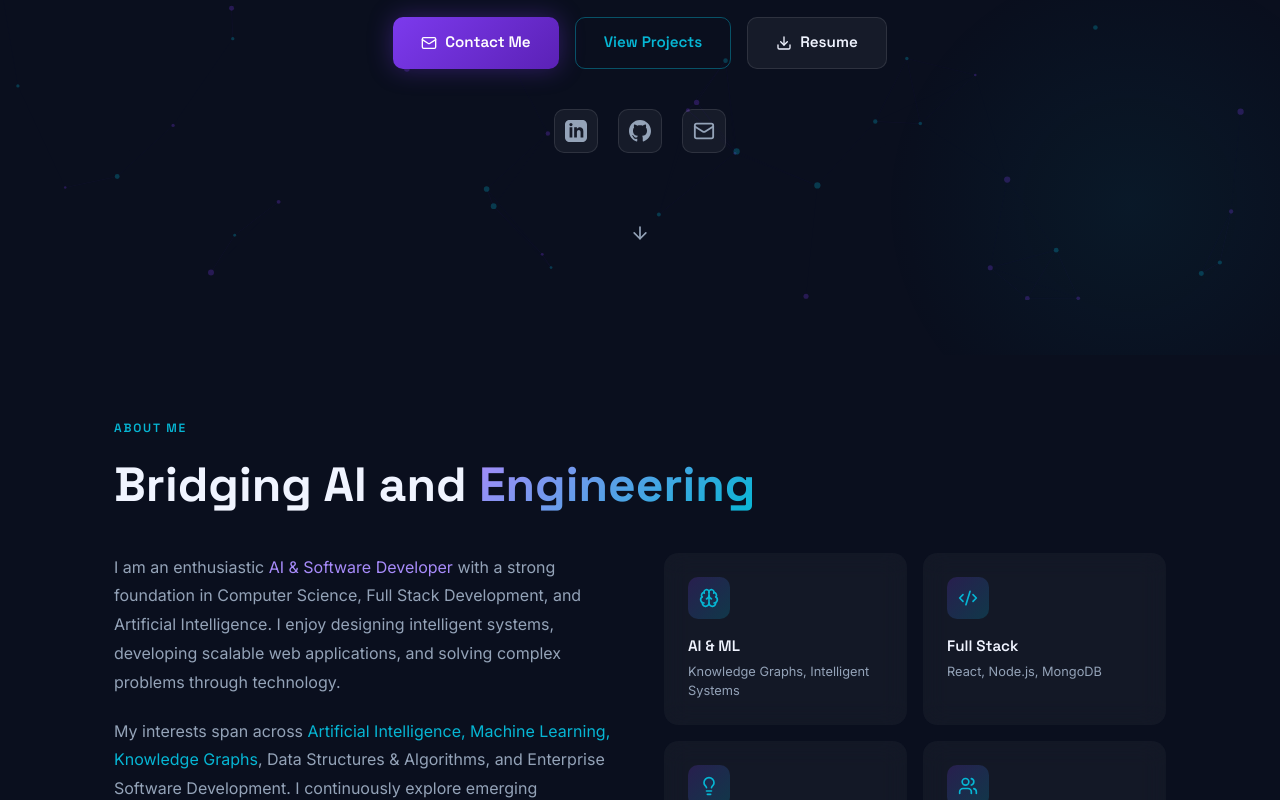
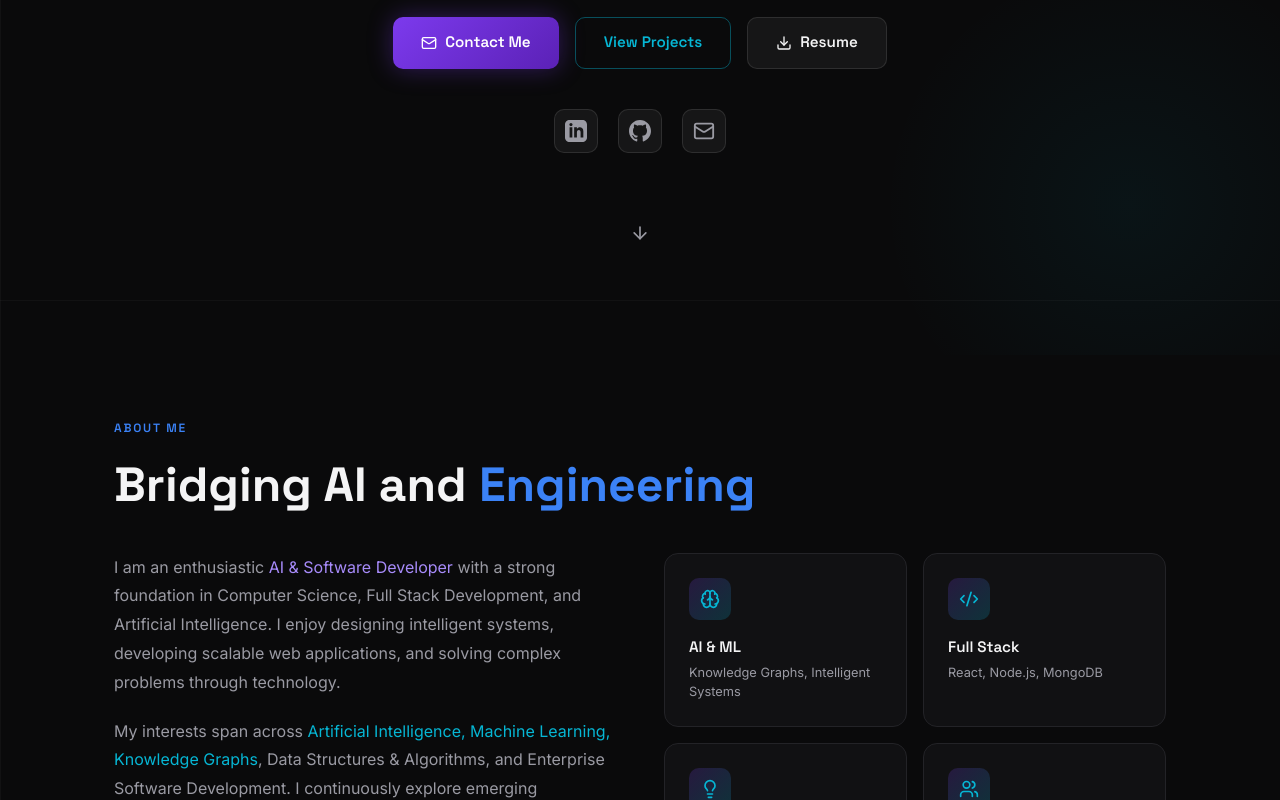
Before and after one commit to priyadharshini-6/Portfolio, a React (Vite) app: page / in a window 1280 px wide. Shown: the part 500-1300 px from the top of the page. Built offline with nearby package versions, Linux system fonts and the light colour scheme.

Commit message:
Update index.css

```diff
--- a/src/index.css
+++ b/src/index.css
@@ -80,3 +80,58 @@ section {
 
 /* ===== Soft light grey theme ===== */
 /* ===== Professional theme (change colours here only) ===== */
+
+
+/* ===== Dark theme, single blue accent (change colours here only) ===== */
+:root {
+  --bg: #0a0a0b;
+  --surface: #111113;
+  --line: #232327;
+  --text: #f4f4f5;
+  --text-muted: #9a9aa3;
+  --accent: #3b82f6;
+  --accent-hover: #60a5fa;
+  --accent-soft: rgba(59, 130, 246, 0.1);
+  --accent-border: rgba(59, 130, 246, 0.3);
+}
+
+html,
+body {
+  background: var(--bg);
+  color: var(--text);
+}
+
+/* Faint grid, like your reference */
+body {
+  background-image:
+    linear-gradient(rgba(255, 255, 255, 0.03) 1px, transparent 1px),
+    linear-gradient(90deg, rgba(255, 255, 255, 0.03) 1px, transparent 1px);
+  background-size: 48px 48px;
+  background-attachment: fixed;
+}
+
+/* Hides the purple floating-dots background */
+canvas {
+  display: none !important;
+}
+
+.glass-card {
+  background: var(--surface) !important;
+  border: 1px solid var(--line);
+  box-shadow: none !important;
+  backdrop-filter: none !important;
+  transition: border-color 0.2s;
+}
+.glass-card:hover {
+  border-color: var(--accent-border);
+}
+
+.gradient-text {
+  background: none !important;
+  -webkit-text-fill-color: currentColor !important;
+  color: var(--accent) !important;
+}
+
+.section-label {
+  color: var(--accent) !important;
+}
```
